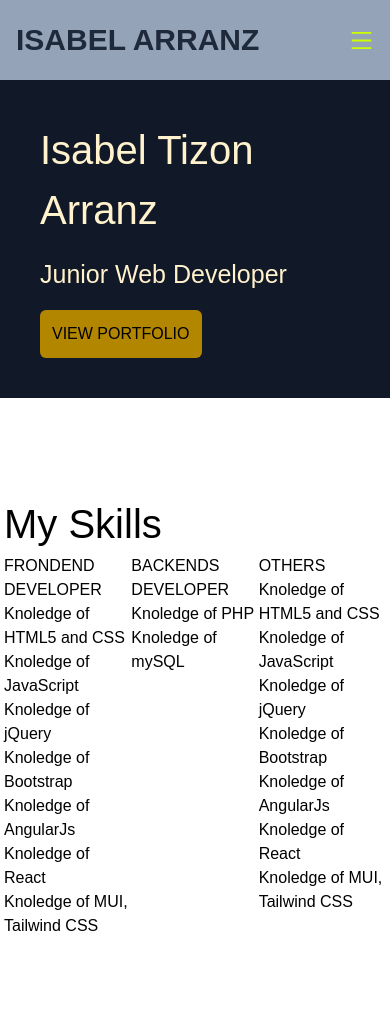
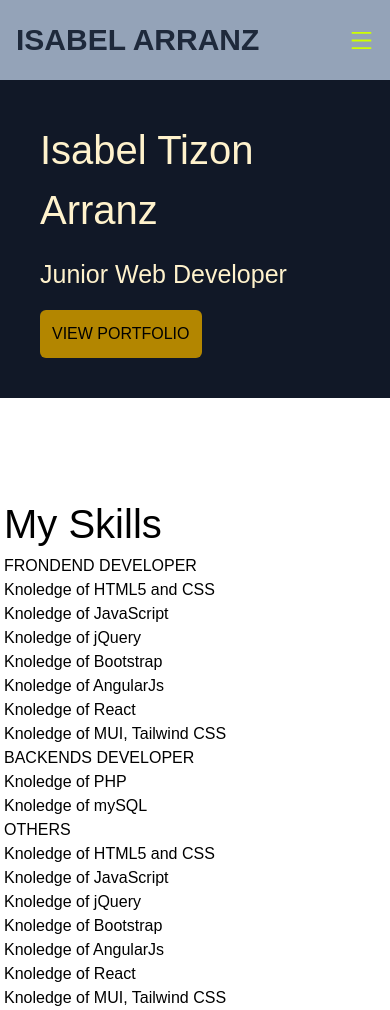
Before and after one commit to IsabelTizon/react-portfolio, a Next.js app: page / in a window 390 px wide. Before the commit the page ends 938 px from the top, so only its background shows below. Built offline with nearby package versions, Linux system fonts and the light colour scheme.

Commit message:
grid columns "my skills" section

```diff
--- a/src/app/page.js
+++ b/src/app/page.js
@@ -28,7 +28,8 @@ export default function About() {
 					my skills
 				</h2>
 				<div className="flex flex-wrap">
-					<div className="w-4/12">
+					<div className="grid-cols-1 md:grid-cols-2 lg:grid-cols-3 xl:grid-cols-3 w-11/12 md:w-6/12 lg:w-4/12 xl:w-4/12">
+						{/* <div className="flex-1 md:flex-2 lg:w-4/12 xl:-4/12"></div> */}
 						<h3 className="text-black uppercase">
 							frondend developer
 						</h3>
@@ -42,7 +43,7 @@ export default function About() {
 							</ul>
 						</div>
 					</div>
-					<div className=" w-4/12">
+					<div className="grid-cols-1 md:grid-cols-2 lg:grid-cols-3 xl:grid-cols-3 w-full md:w-6/12 lg:w-4/12 xl:w-4/12">
 						<h3 className="text-black uppercase">
 							backendS developer
 						</h3>
@@ -56,7 +57,7 @@ export default function About() {
 							</ul>
 						</div>
 					</div>
-					<div className=" w-4/12">
+					<div className="grid-cols-1 md:grid-cols-2 lg:grid-cols-3 xl:grid-cols-3 w-full md:w-6/12 lg:w-4/12 xl:w-4/12">
 						<h3 className="text-black uppercase">Others</h3>
 						<div>
 							<ul>
```
